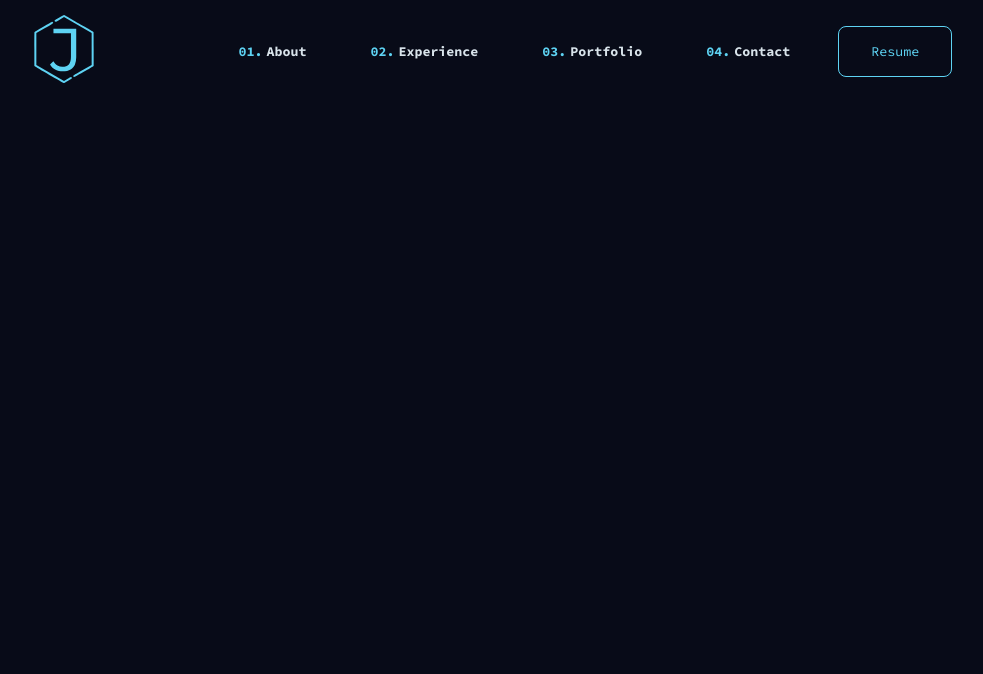
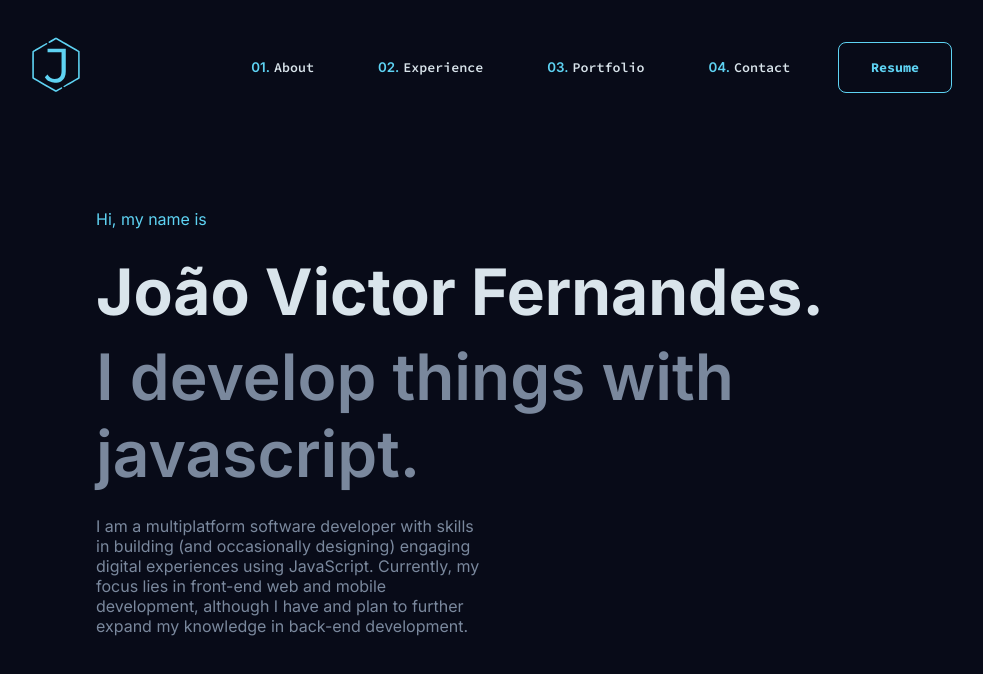
Before and after one commit to JvFern4ndes/MyPersonalWebsite, a React (Vite) app in the folder fe/: page / in a window 1280 px wide. Shown: the top 674 px of the page, without its empty margins (144-1127 px from the left). Built offline with nearby package versions, Linux system fonts and the light colour scheme.

Commit message:
feat: create home page content

```diff
--- a/fe/index.html
+++ b/fe/index.html
@@ -7,6 +7,7 @@
     <link rel="preconnect" href="https://fonts.googleapis.com">
     <link rel="preconnect" href="https://fonts.gstatic.com" crossorigin>
     <link href="https://fonts.googleapis.com/css2?family=Source+Code+Pro:wght@400;600;700&display=swap" rel="stylesheet">
+    <link href="https://fonts.googleapis.com/css2?family=Inter:wght@400;600;700&display=swap" rel="stylesheet">
     <title>Vite + React</title>
   </head>
   <body>
--- a/fe/src/Pages/ErrorPage/styles.jsx
+++ b/fe/src/Pages/ErrorPage/styles.jsx
@@ -11,8 +11,8 @@ export const Container = styled.div`
 
 export const HomeButton = styled.button`
   background: transparent;
-  color: ${({ theme }) => theme.secondaryColor};
-  border: 1px solid ${({ theme }) => theme.secondaryColor};
+  color: ${({ theme }) => theme.tertiaryColor};
+  border: 1px solid ${({ theme }) => theme.tertiaryColor};
   margin: 8px 16px;
   padding: 16px 32px;
   border-radius: 8px;
@@ -20,7 +20,7 @@ export const HomeButton = styled.button`
   transition: transform 0.3s ease-in-out;
 
   :hover {
-    background: ${({ theme }) => theme.secondaryColor};
+    background: ${({ theme }) => theme.tertiaryColor};
     border: 1px solid ${({ theme }) => theme.backgroundColor};
     color: ${({ theme }) => theme.backgroundColor};
     transform: scale(1.2);
--- a/fe/src/Pages/Home/index.jsx
+++ b/fe/src/Pages/Home/index.jsx
@@ -1,9 +1,12 @@
+/* eslint-disable max-len */
 import { ThemeProvider } from 'styled-components';
 
 import GlobalStyles from '../../assets/styles/global';
 import defaultTheme from '../../assets/styles/themes/default';
 
-import { Container } from './styles';
+import {
+  Container, Content, FirstText, Name, SecondText, ThirdText,
+} from './styles';
 import Header from '../../components/Header';
 
 export default function Home() {
@@ -12,6 +15,12 @@ export default function Home() {
       <GlobalStyles />
       <Container>
         <Header />
+        <Content>
+          <FirstText>Hi, my name is</FirstText>
+          <Name>João Victor Fernandes.</Name>
+          <SecondText>I develop things with javascript.</SecondText>
+          <ThirdText>I am a multiplatform software developer with skills in building (and occasionally designing) engaging digital experiences using JavaScript. Currently, my focus lies in front-end web and mobile development, although I have and plan to further expand my knowledge in back-end development.</ThirdText>
+        </Content>
       </Container>
     </ThemeProvider>
   );
--- a/fe/src/Pages/Home/styles.jsx
+++ b/fe/src/Pages/Home/styles.jsx
@@ -6,3 +6,39 @@ export const Container = styled.div`
   margin: 0 auto;
   height: 100%;
 `;
+
+export const Content = styled.div`
+  width: 100%;
+  height: 80vh;
+  margin-left: 80px;
+  display: flex;
+  flex-direction: column;
+  justify-content: center;
+  gap: 8px;
+`;
+
+export const FirstText = styled.div`
+  color: ${({ theme }) => theme.tertiaryColor};
+`;
+
+export const Name = styled.div`
+  font-family: 'Inter', sans-serif;
+  font-size: 64px;
+  font-weight: bold;
+  color: ${({ theme }) => theme.color};
+  margin-top: 16px;
+`;
+
+export const SecondText = styled.div`
+  font-family: 'Inter', sans-serif;
+  font-size: 64px;
+  font-weight: 600;
+  color: ${({ theme }) => theme.secondaryColor};
+  margin-bottom: 16px;
+`;
+
+export const ThirdText = styled.div`
+  width: 100%;
+  max-width: 40%;
+  color: ${({ theme }) => theme.secondaryColor}
+`;
--- a/fe/src/assets/styles/global.jsx
+++ b/fe/src/assets/styles/global.jsx
@@ -5,7 +5,7 @@ export default createGlobalStyle`
     margin: 0;
     padding: 0;
     box-sizing: border-box;
-    font-family: 'Source Code Pro', monospace;
+    font-family: 'Inter', monospace;
   }
 
   body {
--- a/fe/src/assets/styles/themes/default.jsx
+++ b/fe/src/assets/styles/themes/default.jsx
@@ -1,5 +1,6 @@
 export default {
   backgroundColor: '#080b18',
   color: '#d9e4eb',
-  secondaryColor: '#5ed3f3',
+  secondaryColor: '#7a889d',
+  tertiaryColor: '#5ed3f3',
 };
--- a/fe/src/components/Header/index.jsx
+++ b/fe/src/components/Header/index.jsx
@@ -18,7 +18,6 @@ export default function Header() {
       <LeftSide
         onMouseEnter={() => setIsMouseOver(true)}
         onMouseLeave={() => setIsMouseOver(false)}
-        style={{ display: 'flex', alignItems: 'center' }}
       >
         <Link to="/">
           <img src={MyLogo} alt="React Icon" />
--- a/fe/src/components/Header/styles.jsx
+++ b/fe/src/components/Header/styles.jsx
@@ -2,7 +2,7 @@ import styled, { keyframes } from 'styled-components';
 
 export const Container = styled.header`
   background: transparent;
-  padding: 8px;
+  padding: 32px 8px 0px 8px;
   display: flex;
   justify-content: space-between;
 `;
@@ -18,8 +18,8 @@ export const LeftSide = styled.div`
   cursor: pointer;
 
   img {
-    width: 80px;
-    height: 80px;
+    width: 64px;
+    height: 64px;
   }
 
   :hover {
@@ -50,6 +50,7 @@ const textLeave = keyframes`
 `;
 
 export const LeftText = styled.div`
+  font-family: 'Source Code Pro', sans-serif;
   opacity: 0;
 
   &.entrada {
@@ -68,14 +69,15 @@ export const RightSide = styled.div`
 `;
 
 export const ButtonNumber = styled.div`
-  color: ${({ theme }) => theme.secondaryColor};
+  color: ${({ theme }) => theme.tertiaryColor};
   margin-right: 4px;
 `;
 
 export const HeaderButton = styled.button`
   background: transparent;
+  font-family: 'Source Code Pro', sans-serif;
+  font-weight: 600;
   color: ${({ theme }) => theme.color};
-  font-weight: 700;
   border: none;
   margin: 8px 32px;
   display: flex;
@@ -83,15 +85,17 @@ export const HeaderButton = styled.button`
   transition: transform 0.3s ease-in-out;
 
   :hover {
-    color: ${({ theme }) => theme.secondaryColor};
+    color: ${({ theme }) => theme.tertiaryColor};
     transform: scale(1.2);
   }
 `;
 
 export const ResumeButton = styled.button`
   background: transparent;
-  color: ${({ theme }) => theme.secondaryColor};
-  border: 1px solid ${({ theme }) => theme.secondaryColor};
+  font-family: 'Source Code Pro', sans-serif;
+  font-weight: bold;
+  color: ${({ theme }) => theme.tertiaryColor};
+  border: 1px solid ${({ theme }) => theme.tertiaryColor};
   margin: 8px 16px;
   padding: 16px 32px;
   border-radius: 8px;
@@ -99,7 +103,7 @@ export const ResumeButton = styled.button`
   transition: transform 0.3s ease-in-out;
 
   :hover {
-    background: ${({ theme }) => theme.secondaryColor};
+    background: ${({ theme }) => theme.tertiaryColor};
     border: 1px solid ${({ theme }) => theme.backgroundColor};
     color: ${({ theme }) => theme.backgroundColor};
     transform: scale(1.2);
```
